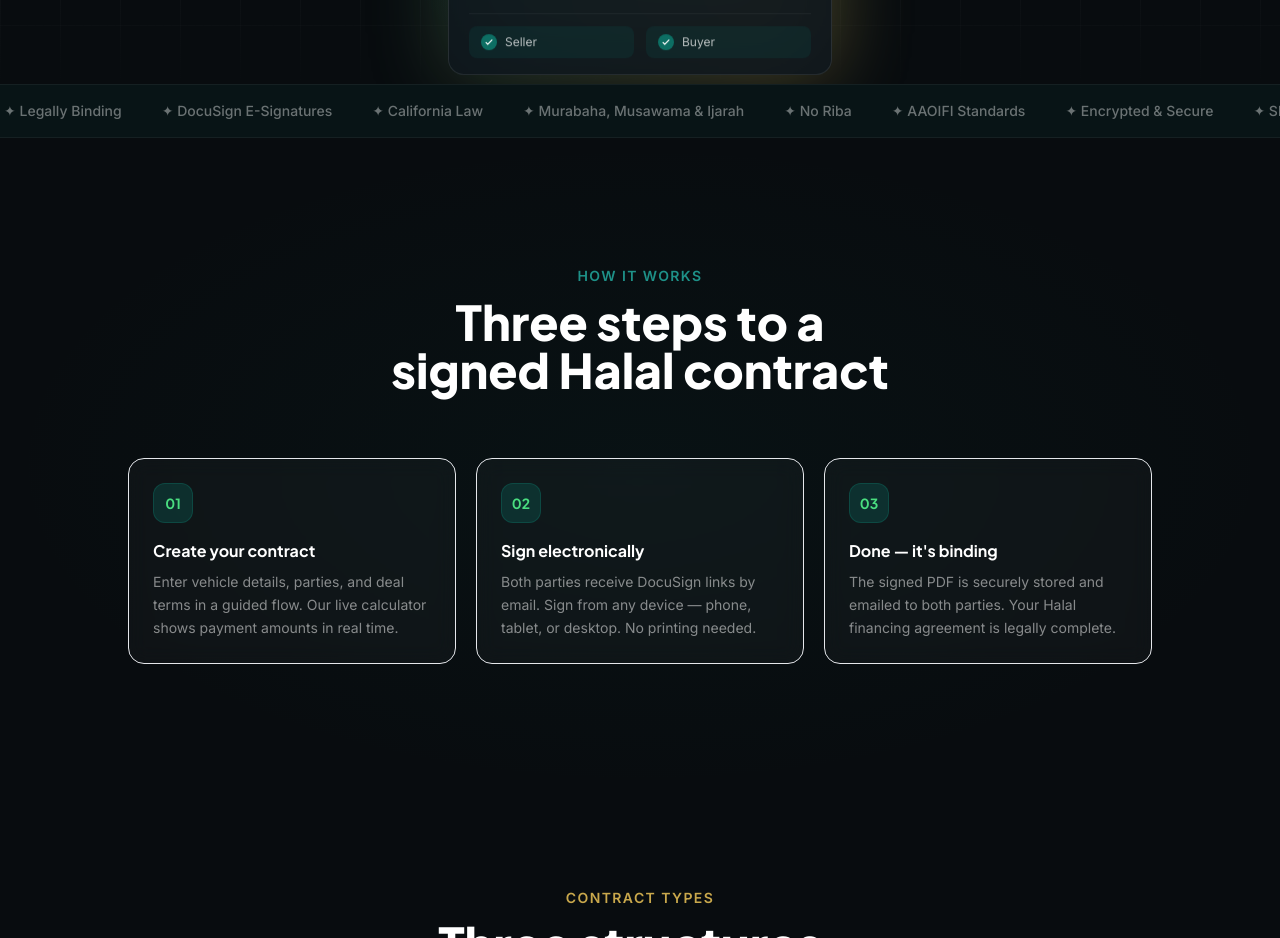
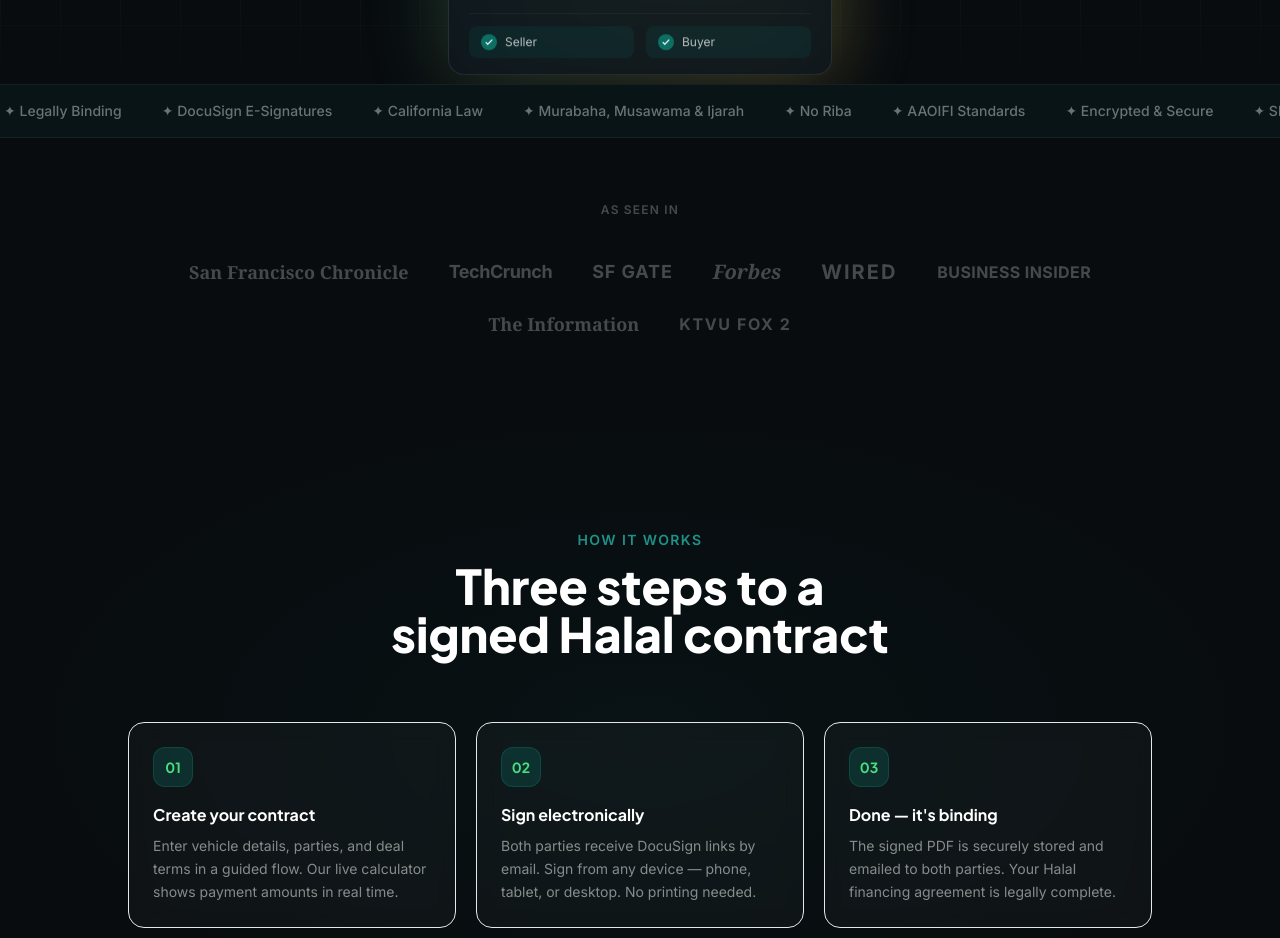
Before and after one commit to Eldor575636/aqadchain, a React (Create React App) app in the folder frontend/: page / in a window 1280 px wide. Shown: the part 820-1758 px from the top of the page. Built offline with nearby package versions, Linux system fonts and the light colour scheme.

Commit message:
feat: add Featured In press strip to homepage

```diff
--- a/frontend/src/pages/Home.js
+++ b/frontend/src/pages/Home.js
@@ -755,6 +755,31 @@ export default function Home() {
       {/* ── TRUST TICKER ────────────────────────────────────────── */}
       <TrustTicker />
 
+      {/* ── FEATURED IN ──────────────────────────────────────────── */}
+      <section className="py-16 px-4">
+        <div className="max-w-5xl mx-auto">
+          <FadeIn>
+            <p className="text-center text-white/25 text-xs font-semibold uppercase tracking-widest mb-10">As seen in</p>
+            <div className="flex flex-wrap items-center justify-center gap-x-10 gap-y-6">
+              {[
+                { name: 'San Francisco Chronicle', style: 'font-serif font-bold text-lg' },
+                { name: 'TechCrunch', style: 'font-extrabold text-lg tracking-tight' },
+                { name: 'SF Gate', style: 'font-bold text-lg uppercase tracking-wider' },
+                { name: 'Forbes', style: 'font-serif font-bold text-xl italic' },
+                { name: 'Wired', style: 'font-extrabold text-xl uppercase tracking-widest' },
+                { name: 'Business Insider', style: 'font-bold text-base uppercase tracking-wide' },
+                { name: 'The Information', style: 'font-serif text-lg font-semibold' },
+                { name: 'KTVU Fox 2', style: 'font-extrabold text-base uppercase tracking-widest' },
+              ].map(({ name, style }) => (
+                <span key={name} className={`${style} text-white/25 hover:text-white/50 transition-colors duration-300 cursor-default select-none`}>
+                  {name}
+                </span>
+              ))}
+            </div>
+          </FadeIn>
+        </div>
+      </section>
+
       {/* ── HOW IT WORKS ─────────────────────────────────────────── */}
       <section className="py-32 px-4 relative overflow-hidden">
         <div className="absolute inset-0 pointer-events-none"
```
